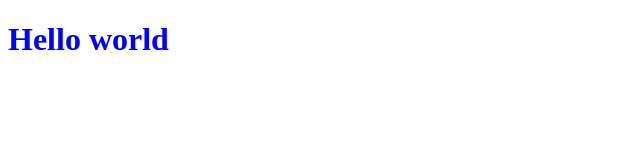
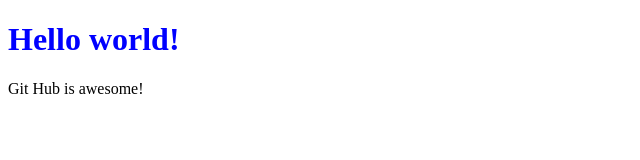
Before and after one commit to lisacodescom/Lisa-app, a plain HTML site: page 1st.html in a window 1280 px wide. Shown: the whole page, without its empty margins (0-640 px from the left). Drawn offline with Linux system fonts and the light colour scheme.

Commit message:
update 1st html

```diff
--- a/1st.html
+++ b/1st.html
@@ -6,6 +6,8 @@
     <title>1st</title>
 </head>
 <body>
-    <h1 style="color: blue;">Hello world</h1>
+    <h1 style="color: blue;">Hello world!</h1>
+    Git Hub is awesome!
+
 </body>
 </html>
```
